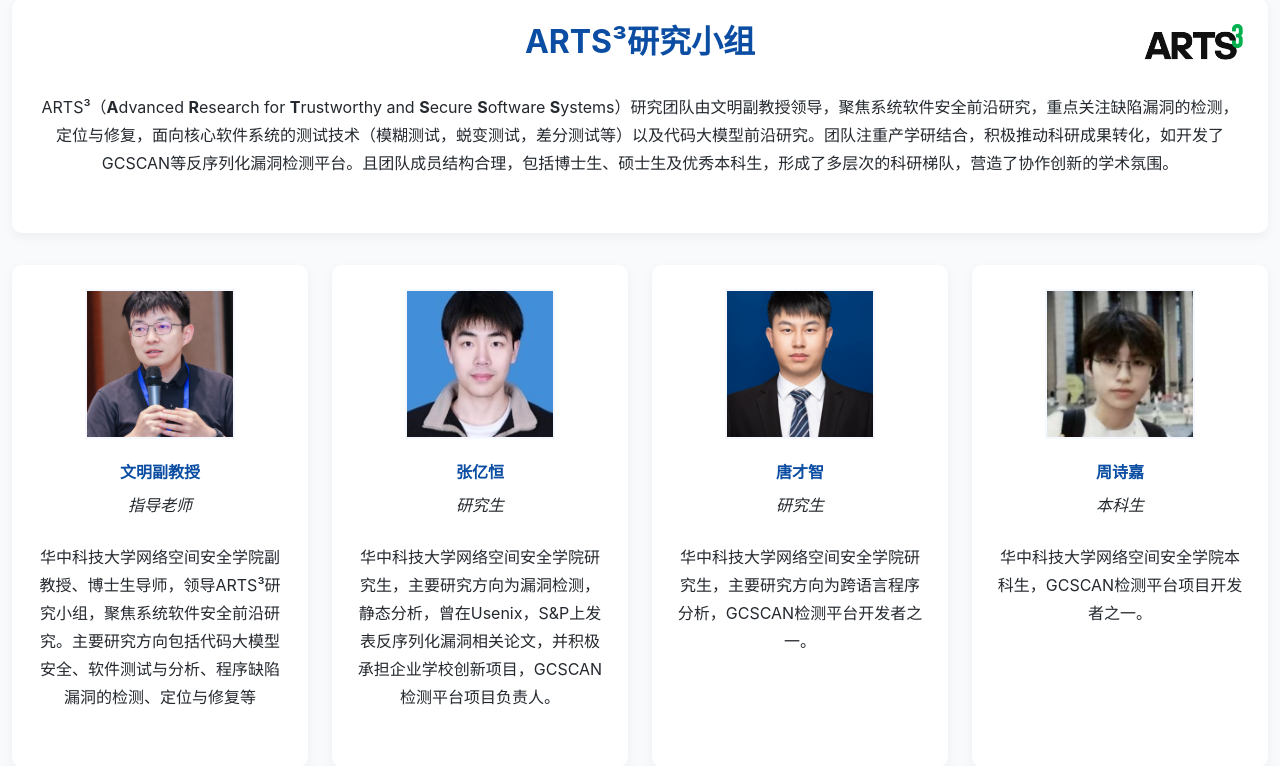
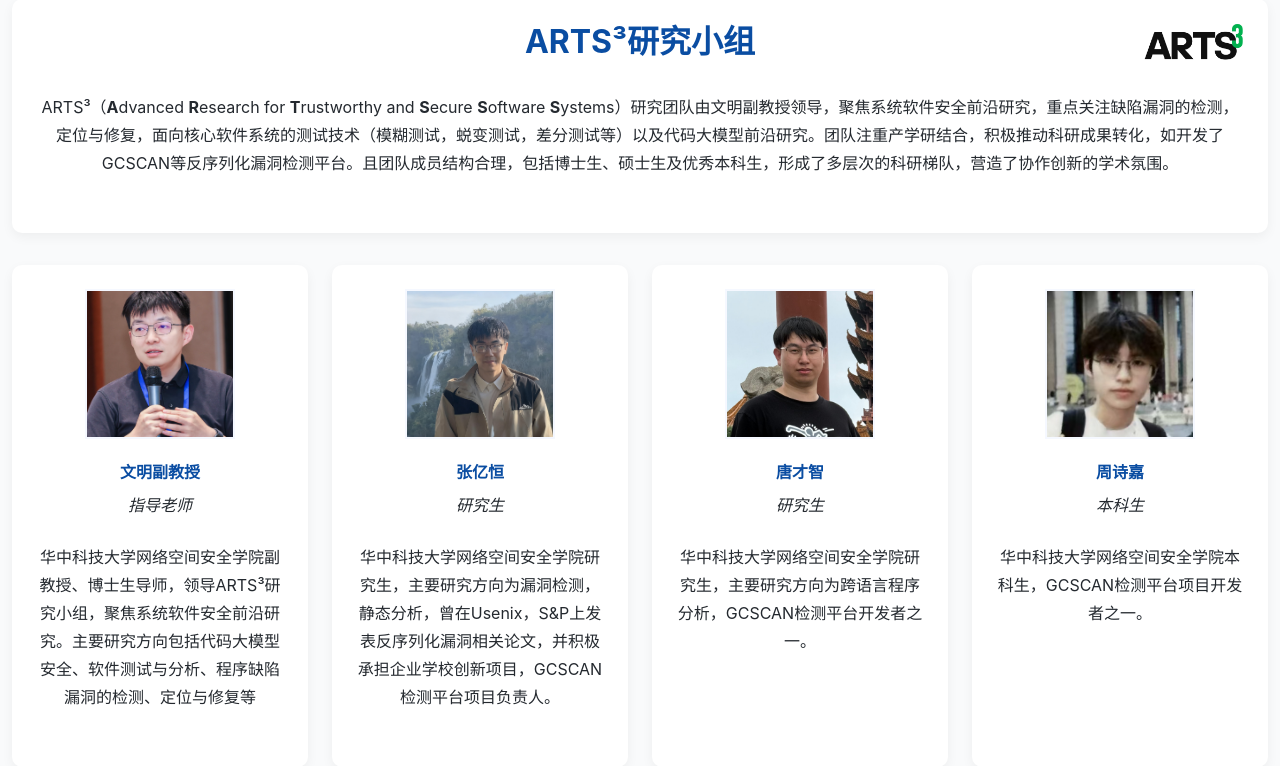
Before and after one commit to CyanM0un/DeserAnalyzer, a Flask app: page /about in a window 1280 px wide. Shown: the part 241-1007 px from the top of the page. Run offline with Flask 3, Linux system fonts and the light colour scheme; some libraries are stand-ins or nearby versions.

Commit message:
更新关于节目

```diff
--- a/flask_app/templates/about.html
+++ b/flask_app/templates/about.html
@@ -196,7 +196,7 @@
                 <!-- 团队成员2 -->
                 <div class="col-lg-3 col-md-6">
                     <div class="member-card">
-                        <img src="{{ url_for('static', filename='images/member2.jpg') }}" alt="副教授" class="member-photo">
+                        <img src="{{ url_for('static', filename='images/member2.png') }}" alt="副教授" class="member-photo">
                         <h4 class="member-name">张亿恒</h4>
                         <p class="member-role">研究生</p>
                         <p class="member-bio">
```
Also changed, not shown: flask_app/assets/images/member2.jpg (deleted), flask_app/assets/images/member2.png (added), flask_app/assets/images/member3.jpg.
